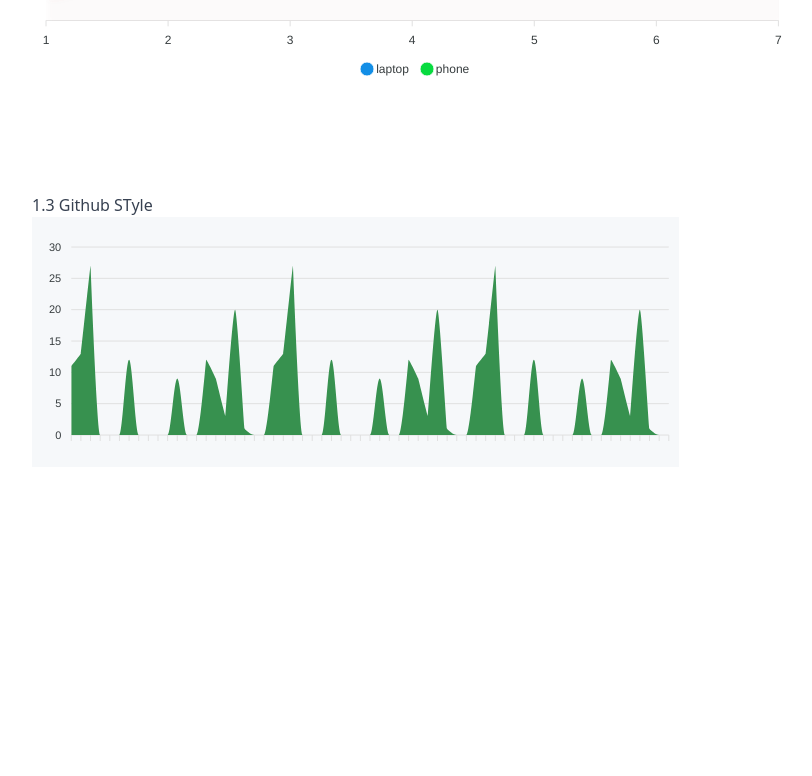
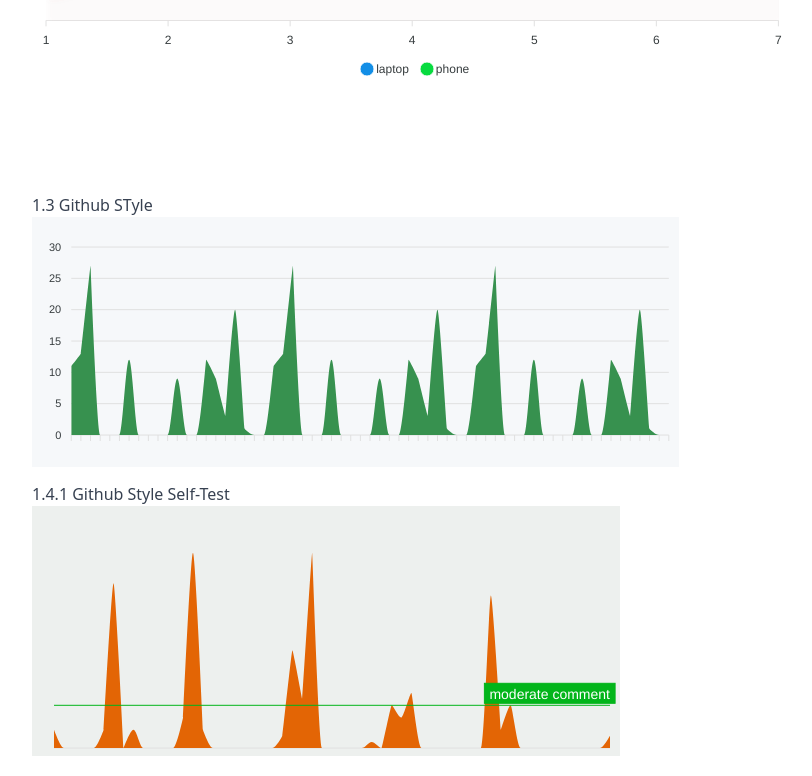
Before and after one commit to addispic/react-apexchart, a React (Vite) app: page / in a window 1280 px wide. Shown: the part 755-1531 px from the top of the page, without its empty margins (20-832 px from the left). Before the commit the page ends 1242 px from the top, so only its background shows below. Built offline with nearby package versions, Linux system fonts and the light colour scheme.

Commit message:
area chart is done a bit

```diff
--- a/src/pages/Home.jsx
+++ b/src/pages/Home.jsx
@@ -196,6 +196,96 @@ const Home = () => {
             />
           </div>
         </div>
+        {/* github style self-test */}
+        <div>
+          <header>
+            <h1 className="font-medium text-gray-700">1.4.1 Github Style Self-Test</h1>
+          </header>
+          <div>
+            <Chart
+              type="area"
+              height={250}
+              width={'50%'}
+              series={[
+                {
+                  name: 'comments',
+                  data: [3, 0, 0, 0, 0, 3, 27, 0, 3, 0, 0, 0, 0, 5, 32, 3, 0, 0, 0, 0, 0, 0, 0, 2, 16, 8, 32, 0, 0, 0, 0, 0, 1, 0, 7, 5, 9, 0, 0, 0, 0, 0, 0, 0, 25, 3, 7, 0, 0, 0, 0, 0, 0, 0, 0, 0, 2]
+                }
+              ]}
+              options={{
+                chart: {
+                  zoom: {
+                    enabled: false
+                  },
+                  toolbar: {
+                    show: false
+                  },
+                  background: '#edf0ee',
+                },
+                dataLabels: {
+                  enabled: false
+                },
+                colors: ['#e36505'],
+                stroke: {
+                  width: 0,
+                  curve: 'monotoneCubic'
+                },
+                fill: {
+                  opacity: 1,
+                  type: 'solid'
+                },
+                xaxis: {
+                  labels: {
+                    show: false
+                  },
+                  axisBorder: {
+                    // show: false
+                  },
+                  axisTicks: {
+                    show: false
+                  }
+                },
+                yaxis: {
+                  labels: {
+                    show: false
+                  },
+
+                },
+                grid: {
+                  padding: {
+                    top: -32,
+                    bottom: -24
+                  },
+                  yaxis: {
+                    lines: {
+                      show: false
+                    }
+                  }
+                },
+                annotations: {
+                  yaxis: [
+                    {
+                      y: 7,
+                      borderColor: '#02b51a',
+                      strokeDashArray: 0,
+                      label: {
+                        text: 'moderate comment',
+                        borderColor: '#02b51a',
+                        borderRadius: 0,
+                        borderWidth: 1,
+                        style: {
+                          color: '#fff',
+                          background: '#02b51a',
+                          fontSize: 14
+                        }
+                      }
+                    }
+                  ]
+                }
+              }}
+            />
+          </div>
+        </div>
       </div>
     </div>
   );
```
